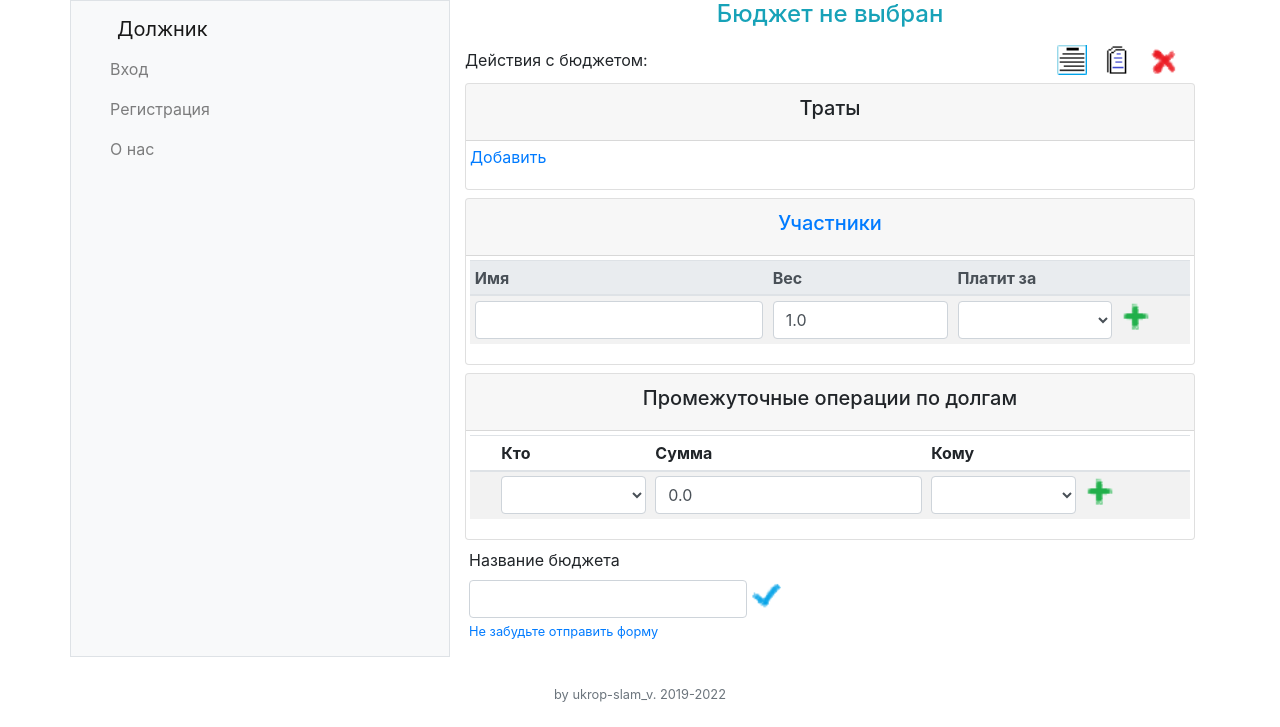
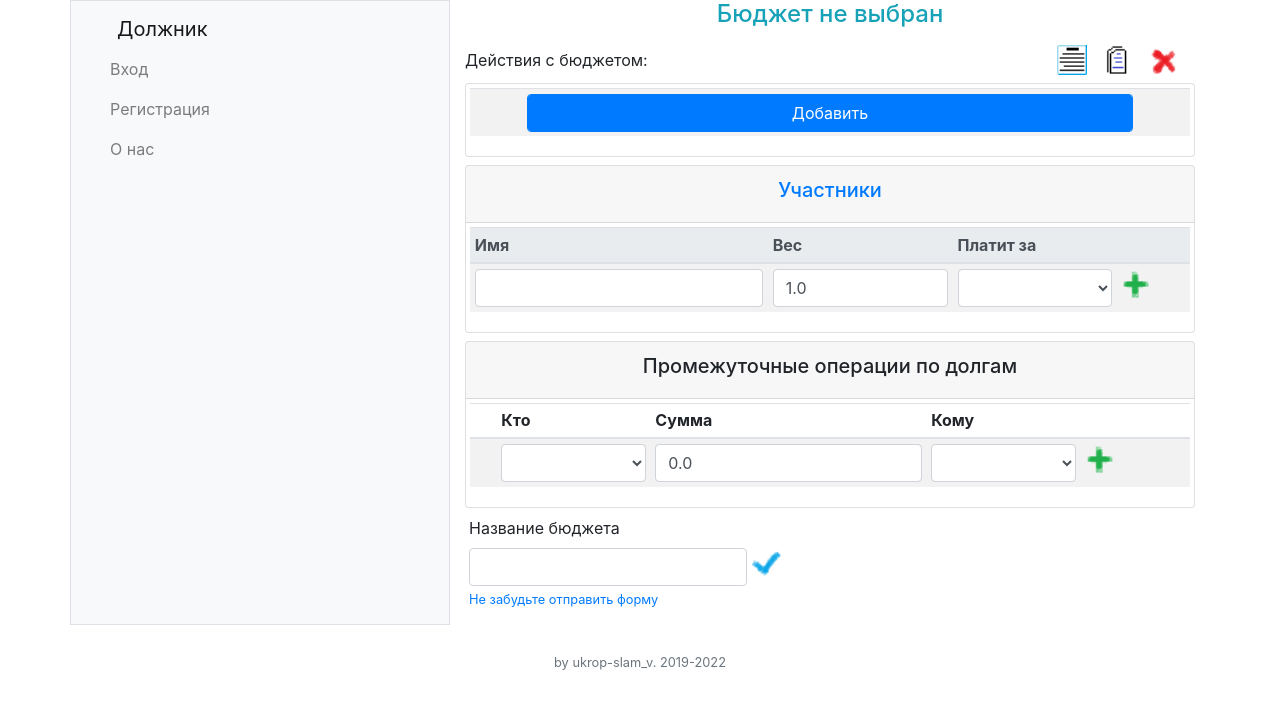
Before and after one commit to gangstaar/debtor, a Flask app: template templates/edit.html in a window 1280 px wide. Shown: the top 727 px of the page. Run offline with Flask 2, Linux system fonts and the light colour scheme; the template is opened without the code that fills it, so the values that code supplies are empty; some libraries are stand-ins or nearby versions.

Commit message:
Повышение юзабилити

```diff
--- a/budget/io.py
+++ b/budget/io.py
@@ -353,8 +353,11 @@ def get_available_budgets(directory_path='./', sortByTime=0):
     def getFileLastEditTime(file):
         return file.stat().st_mtime
 
+    def getFileBirthTime(file):
+        return file.stat().st_ctime
+
     if sortByTime == 1:
-        budget_files_list.sort(reverse=True, key=getFileLastEditTime)
+        budget_files_list.sort(reverse=True, key=getFileBirthTime)
 
     budgets_list = []
     for file in budget_files_list:
--- a/templates/edit.html
+++ b/templates/edit.html
@@ -33,27 +33,34 @@
 
 <!--Траты-->
 <div class="card mb-2">
+    <!--
     <div class="card-header">
         <p class="text-center h5">Траты</p>
     </div>
+    -->
     <div class="card-body justify-content-center p-1">
 
         {% if g.budget.spending_list.__len__() == 0 %}
 
-        <div class="d-inline-flex flex-row">
-            <a href="{{url_for('budget.add_spending')}}">
-             <p class="text-primary mr-1">Добавить</p>
-            </a>
-            <!--
-            <form method="post" name="addspending"
-                  action="{{url_for('budget.add_spending')}}">
-                <input name="addspending" type="image"  alt="Добавить" src="{{url_for('static', filename='plus.png')}}"
-                       class="pictobutton">
-            </form>
-            -->
-        </div>
+        <table class="table table-striped table-sm">
+            <td></td>
+            <td colspan="3" align="center">
+                <form method="post" name="addspending" action="{{url_for('budget.add_spending')}}">
+                <input class="form-control btn-primary" name="ok" type="submit" value="Добавить">
+                </form>
+            </td>
+            <td></td>
+        </table>
         {% else %}
         <table class="table table-striped table-sm">
+            <td></td>
+            <td colspan="3" align="center">
+                <form method="post" name="addspending" action="{{url_for('budget.add_spending')}}">
+                <input class="form-control btn-primary" name="ok" type="submit" value="Добавить">
+                </form>
+            </td>
+            <td></td>
+            <!--
                 <td></td>
                 <td>
                     <a href="{{url_for('budget.add_spending')}}">
@@ -68,6 +75,7 @@
                            class="pictobutton">
                     </form>
                 </td>
+                -->
 
             {% for s in g.budget.spending_list.__reversed__() %}
             <tr>
--- a/templates/editspending.html
+++ b/templates/editspending.html
@@ -152,7 +152,7 @@
                                 {% endfor %}
                                 {% if consumer %}
                                 {% else%}
-                                <option selected class="text-primary my-0">Добавить всех</option>
+                                <option selected class="text-primary font-italic my-0">Все</option>
                                 {% endif %}
                             </select>
                         </td>
@@ -188,7 +188,7 @@
 
 {% else %}
 <h5 class="text-info text-center">
-Укажите сумму и оплатившего для добавления потребителей.
+Укажите сумму и оплатившего для добавления потребителей
 </h5>
 {% endif %}
 
--- a/views/spending.py
+++ b/views/spending.py
@@ -51,7 +51,7 @@ def add_person():
     if (request.form['name'] is not None) and (request.form['amount'] is not None):
         name = request.form['name']
 
-        if name == 'Добавить всех':
+        if name == 'Все':
             g.budget.current_spending.add_consumer(g.budget.persons_list, 0)
             g.budget.current_spending.calc_average()
         else:
```
